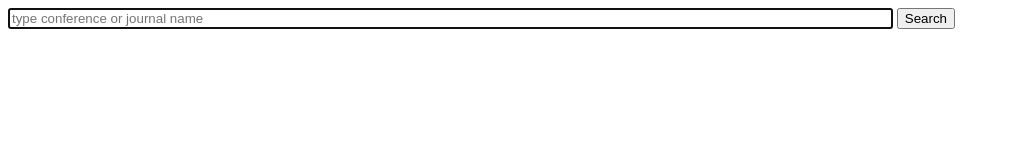
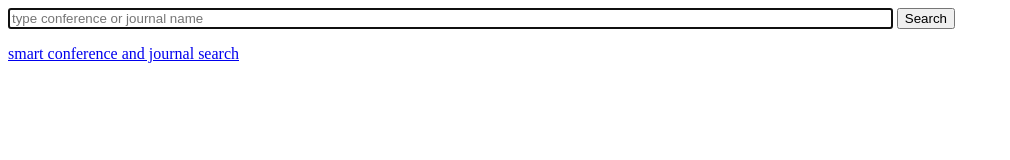
Before and after one commit to modaresimr/multi-source-conferance-rank-viewer, a plain HTML site: page index.html in a window 1280 px wide. Shown: the whole page, without its empty margins (0-1010 px from the left). Drawn offline with Linux system fonts and the light colour scheme.

Commit message:
Update index.html

```diff
--- a/index.html
+++ b/index.html
@@ -1,14 +1,17 @@
 <html>
    <head>
+      <title>Smart Conference and Journal Search from multiple source</title>
    </head>
    <body>
       <div style="position:sticky;top:0px">
          <form action="/#">
             <input id="search" placeholder="type conference or journal name" autofocus style="width:70%">
             <button id="myBtn" type="submit" submitter onclick="event.preventDefault();search2();">Search</button>
+
          </form>
          <div id="toc"></div>
       </div>
+      <a href="index2.html">smart conference and journal search</a>
       <div id="iframes"></div>
       <script type="text/javascript">
 
```
